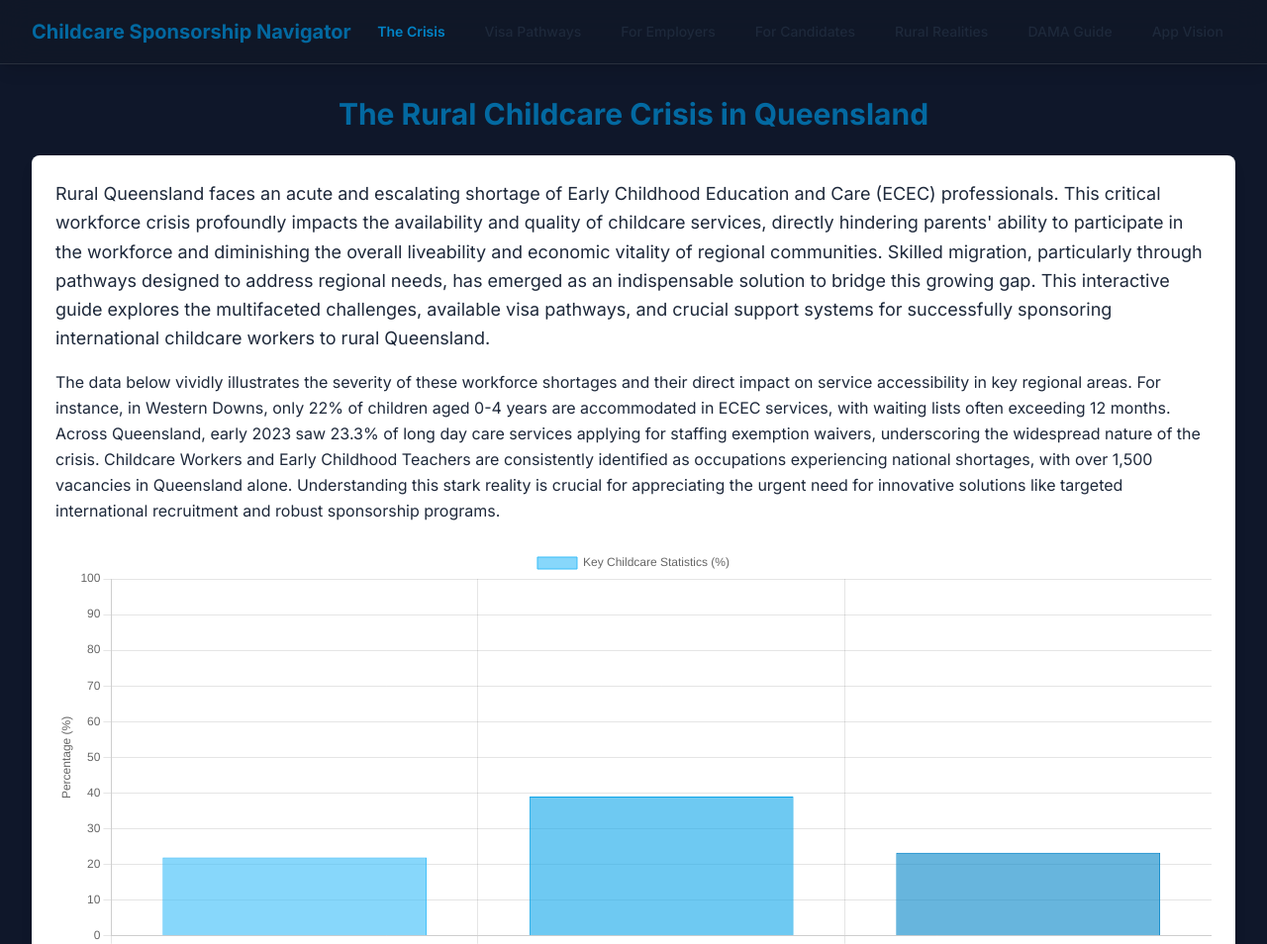
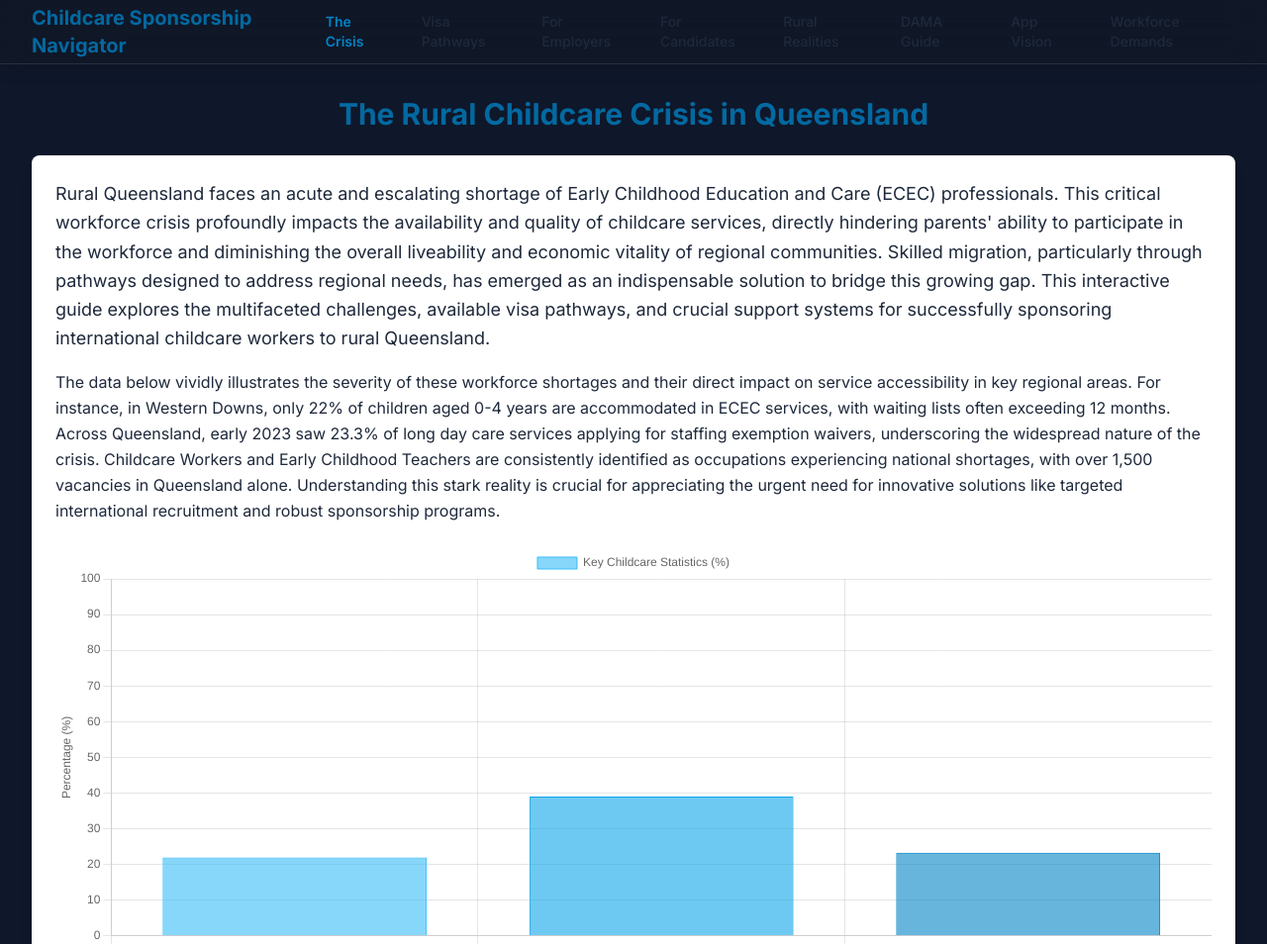
Before and after one commit to Camerongmccallum24/GRO-Regional-Childcare-Gateway, a website: page index.html in a window 1280 px wide. Shown: the top 954 px of the page at 99% size. Drawn offline with nearby package versions, Linux system fonts and the light colour scheme.

Commit message:
Update index.html

```diff
--- a/index.html
+++ b/index.html
@@ -44,6 +44,7 @@
                     <a href="#support" class="nav-link px-3 py-2 rounded-md text-sm font-medium text-neutral-700">Rural Realities</a>
                     <a href="#dama-application-guide" class="nav-link px-3 py-2 rounded-md text-sm font-medium text-neutral-700">DAMA Guide</a>
                     <a href="#app-vision" class="nav-link px-3 py-2 rounded-md text-sm font-medium text-neutral-700">App Vision</a>
+                    <a href="#workforce-demands" class="nav-link px-3 py-2 rounded-md text-sm font-medium text-neutral-700">Workforce Demands</a>
                 </nav>
                 <div class="md:hidden">
                     <button id="mobile-menu-button" class="text-neutral-700 hover:text-sky-600 focus:outline-none">
@@ -62,6 +63,7 @@
             <a href="#support" class="block nav-link px-4 py-2 text-sm text-neutral-700 hover:bg-amber-50">Rural Realities</a>
             <a href="#dama-application-guide" class="block nav-link px-4 py-2 text-sm text-neutral-700 hover:bg-amber-50">DAMA Guide</a>
             <a href="#app-vision" class="block nav-link px-4 py-2 text-sm text-neutral-700 hover:bg-amber-50">App Vision</a>
+            <a href="#workforce-demands" class="nav-link px-3 py-2 rounded-md text-sm font-medium text-neutral-700">Workforce Demands</a>
         </div>
     </header>
 
```
